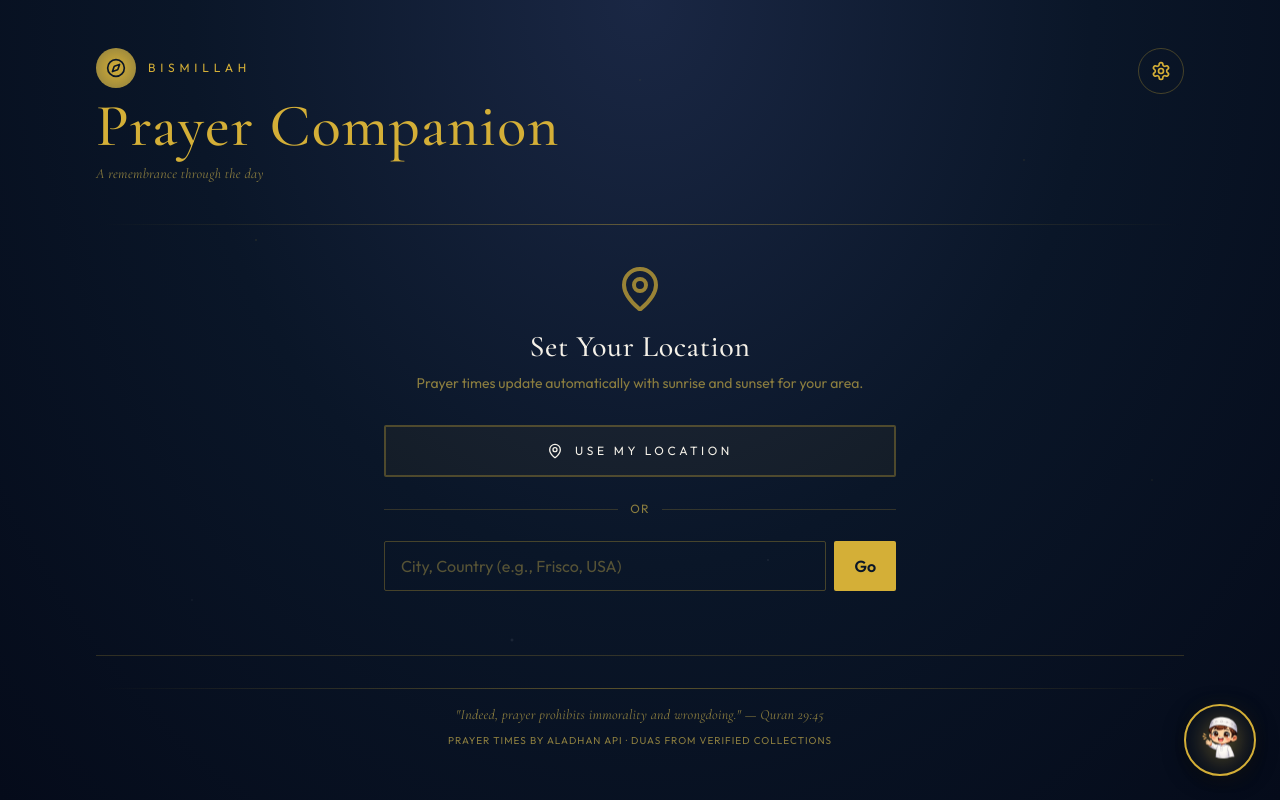
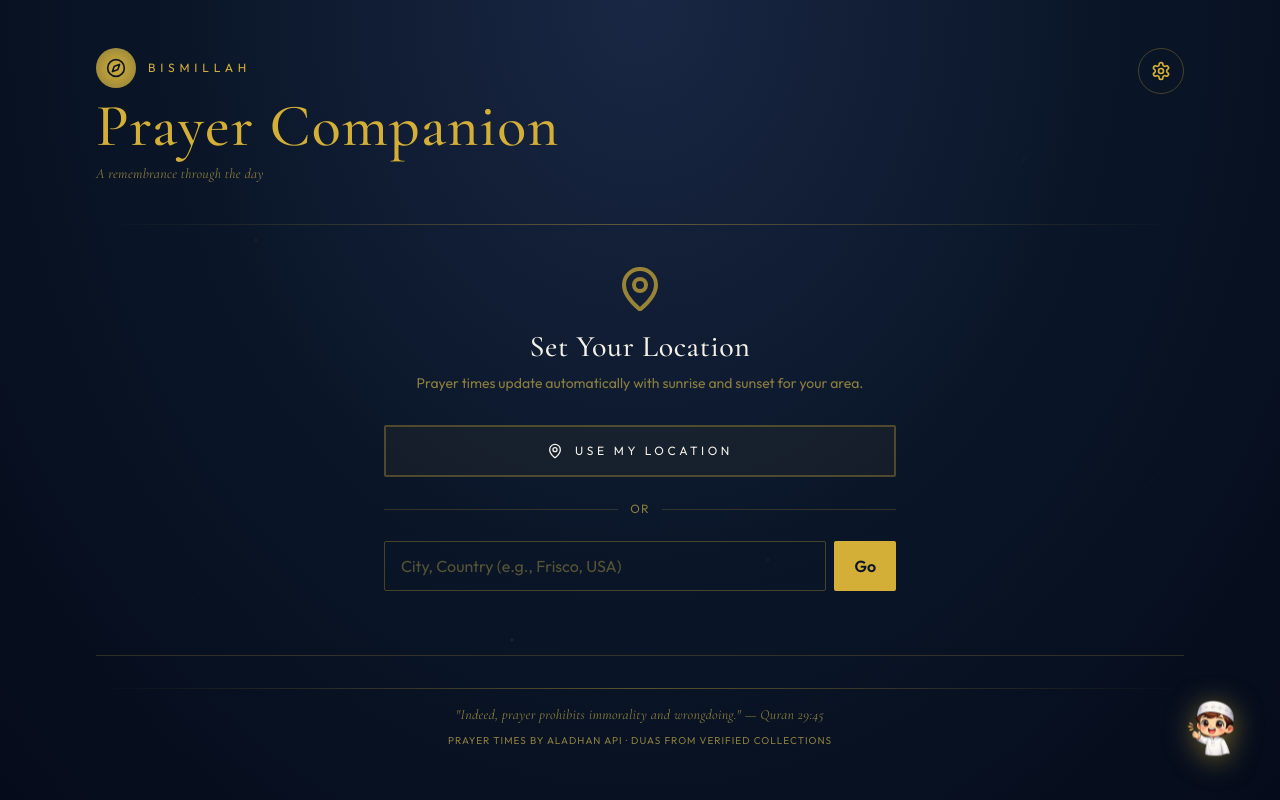
Before and after one commit to tracksysales/prayer-companion, a React (Vite) app: page / in a window 1280 px wide. Built offline with nearby package versions, Linux system fonts and the light colour scheme.

Commit message:
Remove all button chrome — bare transparent Yusuf image, no border/bg/shadow

```diff
--- a/src/App.jsx
+++ b/src/App.jsx
@@ -2104,7 +2104,7 @@ function YusufFloatingChat({ open, onToggle }) {
   }
 
   /* ── Position calculations ── */
-  const BTN_SIZE = 72;
+  const BTN_SIZE = 90;
   const PANEL_W = 420;
   const PANEL_H = 600;
   const GAP = 12;
@@ -2279,28 +2279,24 @@ function YusufFloatingChat({ open, onToggle }) {
         </div>
       )}
 
-      {/* ── Floating toggle button ── */}
+      {/* ── Floating toggle button — no background, pure Yusuf image ── */}
       <button
         ref={btnRef}
         onPointerDown={onBtnPointerDown}
         onPointerMove={onBtnPointerMove}
         onPointerUp={onBtnPointerUp}
         onPointerCancel={onBtnPointerUp}
-        className="fixed z-50 rounded-full border-2 select-none overflow-visible"
+        className="fixed z-50 select-none"
         style={{
           ...btnStyle,
           width: BTN_SIZE,
           height: BTN_SIZE,
-          borderColor: isDragging ? '#f5d060' : '#d4af37',
-          background: 'transparent',
+          background: 'none',
+          border: 'none',
+          outline: 'none',
+          padding: 0,
           touchAction: 'none',
           cursor: isDragging ? 'grabbing' : 'pointer',
-          transition: isDragging ? 'none' : 'box-shadow 0.2s',
-          boxShadow: isDragging
-            ? '0 0 0 6px rgba(212,175,55,0.4), 0 16px 48px rgba(0,0,0,0.8)'
-            : open
-            ? '0 0 0 4px rgba(212,175,55,0.2), 0 8px 32px rgba(0,0,0,0.6)'
-            : '0 4px 20px rgba(0,0,0,0.5)',
         }}
         aria-label={open ? 'Close Yusuf chat' : 'Ask Yusuf about Islam — long press to reposition'}
       >
@@ -2311,13 +2307,6 @@ function YusufFloatingChat({ open, onToggle }) {
           style={{ filter: 'drop-shadow(0 4px 14px rgba(212,175,55,0.55))' }}
           draggable={false}
         />
-        {/* Drag-mode pulse ring */}
-        {isDragging && (
-          <span
-            className="absolute inset-[-6px] rounded-full pointer-events-none"
-            style={{ border: '2px dashed rgba(212,175,55,0.6)', animation: 'yusuf-float 1s ease-in-out infinite' }}
-          />
-        )}
       </button>
     </>
   );
```
